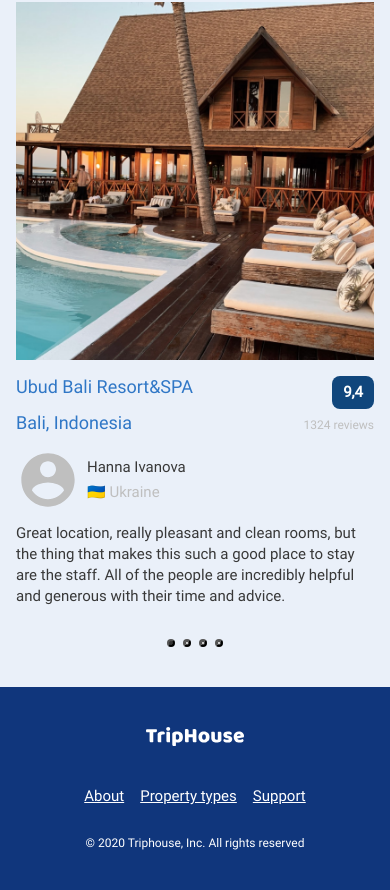
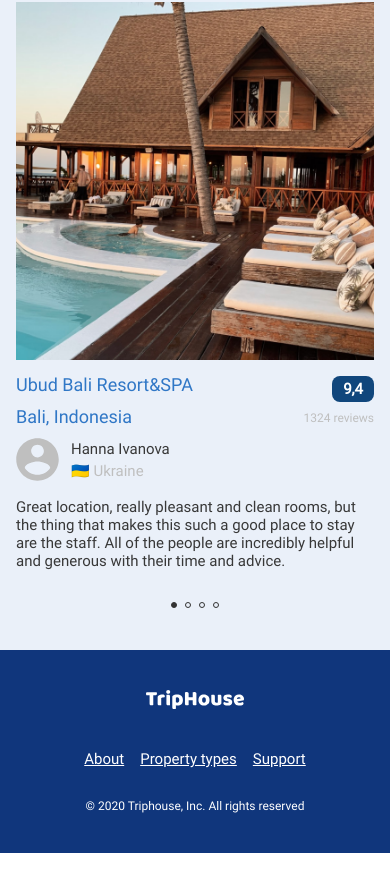
Before and after one commit to PAULadinum/if-html, a website: page index.html in a window 390 px wide. Shown: the part 2454-3344 px from the top of the page. After the commit the page ends 3307 px from the top, so only its background shows below. Drawn offline with Linux system fonts and the light colour scheme.

Commit message:
fix: improved responsive design to `reviews` section

```diff
--- a/index.html
+++ b/index.html
@@ -202,7 +202,7 @@
                 </div>
               </div>
               <div class="reviews__review-author">
-                <svg class="reviews__review-author_avatar-block">
+                <svg class="reviews__review-author_avatar-block" viewBox="0 0 54 54">
                   <path d="M27 .333C12.28.333.333 12.28.333 27 .333 41.72 12.28 53.667 27 53.667c14.72 0 26.667-11.947 26.667-26.667C53.667 12.28 41.72.333 27 .333Zm0 8c4.427 0 8 3.574 8 8 0 4.427-3.573 8-8 8a7.99 7.99 0 0 1-8-8c0-4.426 3.573-8 8-8ZM27 46.2c-6.667 0-12.56-3.413-16-8.587.08-5.306 10.667-8.213 16-8.213 5.307 0 15.92 2.907 16 8.213-3.44 5.174-9.333 8.587-16 8.587Z" />
                 </svg>
                 <div class="reviews__review-author_info">
--- a/styles/queries.css
+++ b/styles/queries.css
@@ -641,8 +641,13 @@
     padding: 12px 0 32px;
   }
 
+  .reviews__hotel {
+    margin-bottom: 12px;
+  }
+
   .reviews__hotel-info, .reviews__hotel-info_rating, .reviews__review-author_info, .reviews__text-block_review {
     font-size: 15px;
+    line-height: 18px;
   }
 
   .reviews__hotel-info, .reviews__hotel-score {
@@ -655,8 +660,11 @@
 
   .reviews__review-author {
     max-height: 53px;
-    padding: 5px 0 5px 5px;
     gap: 12px;
+  }
+
+  .reviews__review-author_avatar-block {
+    width: 43px;
   }
 
   .reviews__review-author_info {
--- a/styles/styles.css
+++ b/styles/styles.css
@@ -809,11 +809,11 @@
 }
 
 .reviews__navigation_dot {
-  width: 8px;
-  height: 8px;
-  background-color: var(--general-white);
+  width: 6px;
+  height: 6px;
+  background-color: transparent;
+  border: 1px solid #333333;
   border-radius: 50%;
-  box-shadow: inset 0 0 0 1px #333333;
   cursor: pointer;
 }
 
```
